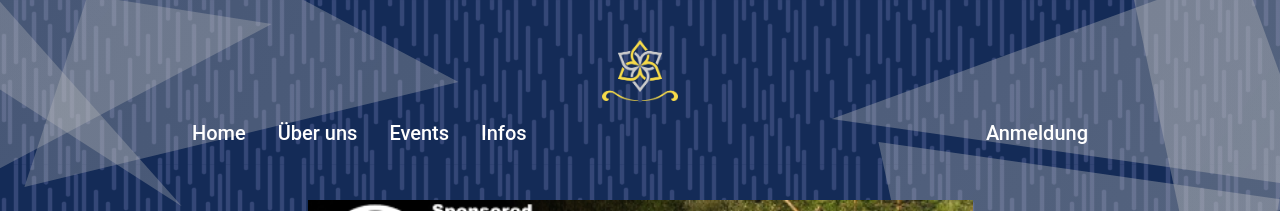
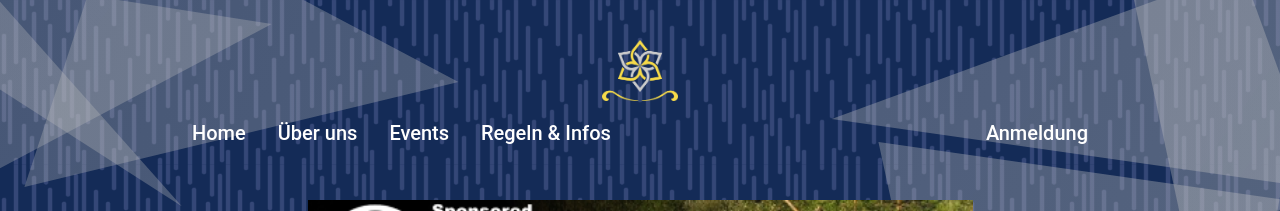
Before and after one commit to freizeit-team-dresden/airsoft, an Angular app: page / in a window 1280 px wide. Shown: the top 211 px of the page. Built offline with nearby package versions, Linux system fonts and the light colour scheme.

Commit message:
Update app.component.html

```diff
--- a/src/app/app.component.html
+++ b/src/app/app.component.html
@@ -5,7 +5,7 @@
             <a mat-button routerLink="/" routerLinkActive="activebutton" class="link">Home</a>
             <a mat-button routerLink="/about-us" routerLinkActive="activebutton" class="link">Über uns</a>
             <a mat-button routerLink="/events" routerLinkActive="activebutton" class="link">Events</a>
-            <a mat-button routerLink="/rules" routerLinkActive="activebutton" class="link">Infos</a>
+            <a mat-button routerLink="/rules" routerLinkActive="activebutton" class="link">Regeln & Infos</a>
             <span class="example-spacer"></span>
             <a mat-button routerLink="/register" routerLinkActive="activebutton" class="link">Anmeldung</a>
             <!-- <button mat-button color="primary">Kontakt & Anmledung</button> -->
```
